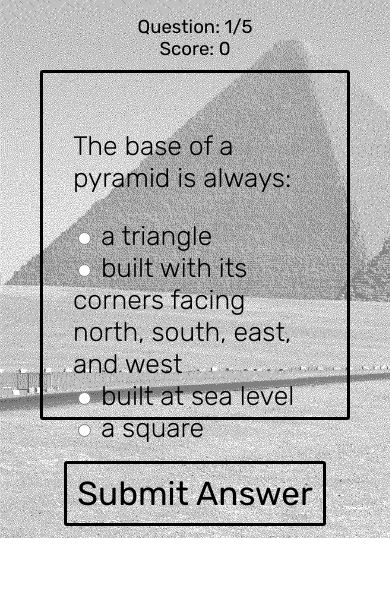
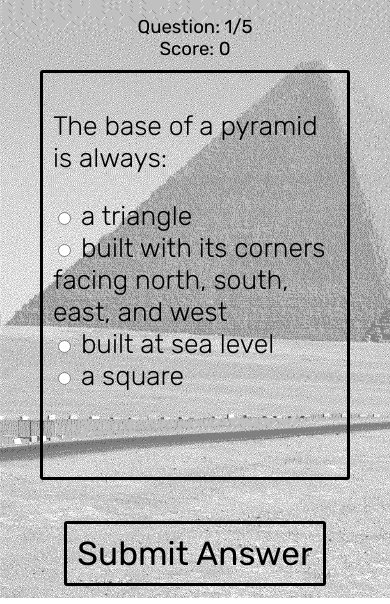
Before and after one commit to rodellwarner/rodellwarner.github.io, a plain HTML site: page index.html in a window 390 px wide. Both pictures are taken after a click on the button "Start Quiz". Shown: the part 240-844 px from the top of the page. Drawn offline with nearby package versions, Linux system fonts and the light colour scheme.

Commit message:
css edited for SMALL device-widths

```diff
--- a/index.css
+++ b/index.css
@@ -394,7 +394,7 @@ body {
   text-align: center;
   width: 300px;
   height: 100px;
-  padding: 0px;
+  padding: 60px;
   margin: 100px auto;
   border: transparent 1px solid;
   border-radius: 3px;
@@ -494,11 +494,11 @@ body {
   font-size: 20pt;
   font-weight: 300;
   width: 310px;
-  height: 350px;
+  height: 410px;
   border: black 3px solid;
   border-radius: 3px;
   margin: 10px auto;
-  padding: 30px;
+  padding: 10px;
 }
 
 
```
